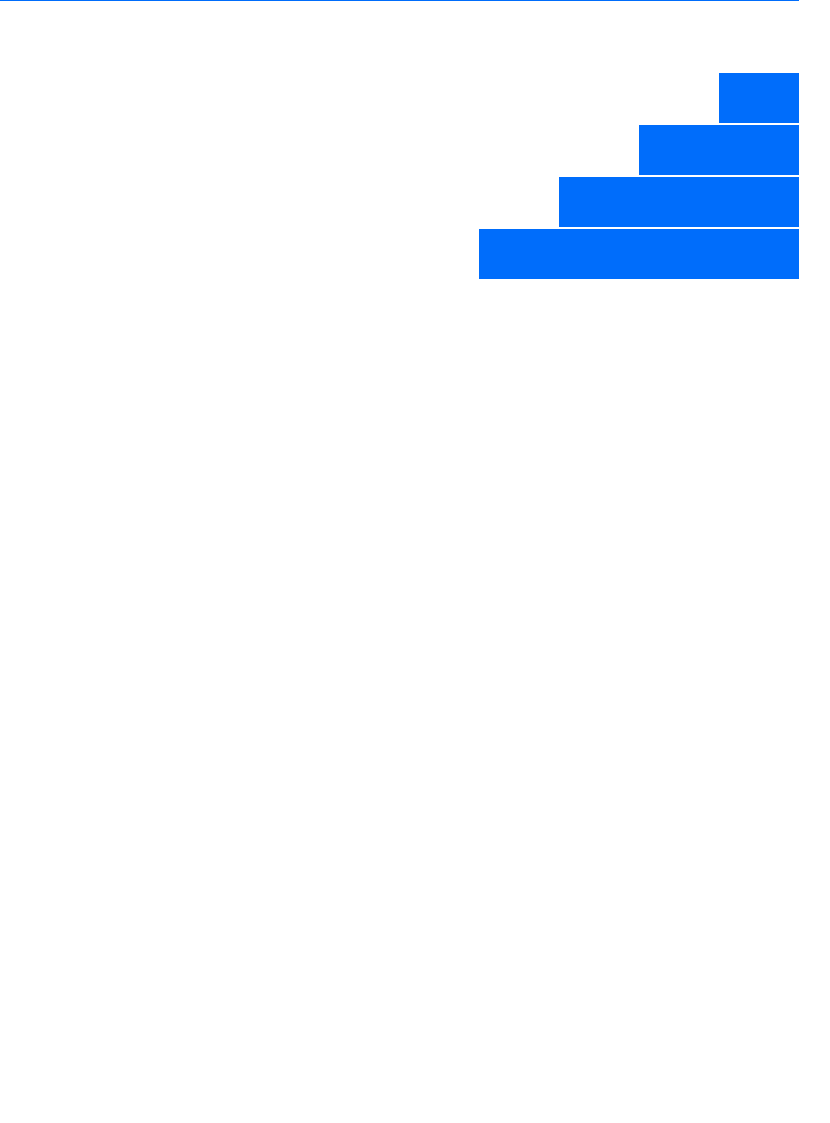
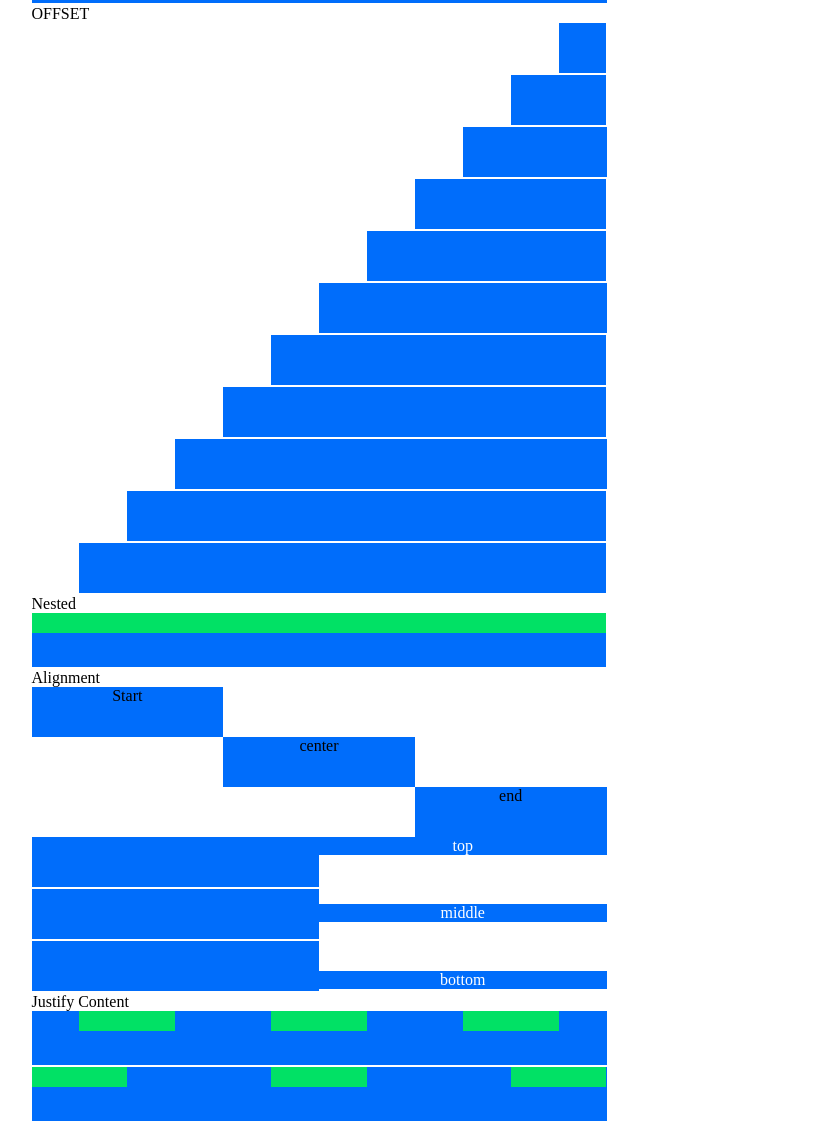
Before and after one commit to alfredochs/html-css-12bool, a plain HTML site: page index.html in a window 1280 px wide. Shown: the part 363-1486 px from the top of the page, without its empty margins (321-1151 px from the left). Before the commit the page ends 800 px from the top, so only its background shows below. Drawn offline with Linux system fonts and the light colour scheme.

Commit message:
da correggere

```diff
--- a/css/12bool.css
+++ b/css/12bool.css
@@ -4,7 +4,7 @@
     box-sizing: border-box;
 }
 .container {
-    width: 960px;
+    max-width: 575px;
     margin: auto;
 
 }
@@ -16,13 +16,15 @@
     padding-bottom: 2px;
 
 }
-.nested{
+.nested {
     background-color: #01E165;
     display: flex;
     flex-direction: row;
     width: 100%;
     justify-content: center;
     align-items: center;
+    min-height: 20px;
+    /* border: 2px solid #006DFB ; */
 }
 .col {flex-grow: 1; flex-basis: 0; max-width: 100%;}
 
@@ -59,10 +61,45 @@
 div[class*="col-"]{
     background-color: #006DFB;
     min-height: 50px;
+    /* border: 2px solid white; */
     text-align: center;
-    /* padding: 15px; */
+    padding-bottom: 2px;
 }
 
+#center {
+    display: flex;
+    justify-content: center;
+}
+
+#end {
+    display: flex;
+    justify-content: flex-end;
+}
+
+.col-6.container-tmb{
+    display: flex;
+    flex-direction: column;
+}
+.blue{
+    background-color: #006DFB;
+}
+.container-tmb.middle{
+    justify-content: center;
+}
+
+.container-tmb.bottom{
+    justify-content: flex-end;
+}
+
+/* JUSTUFY CONTENT / SPACE BETWEEN */
+.row.justify{
+    justify-content: space-around;
+    align-items: center;
+}
+.row.between{
+    justify-content: space-between;
+    align-items: center;
+}
 
 
 /*
--- a/index.html
+++ b/index.html
@@ -1,5 +1,6 @@
 <!DOCTYPE html>
 <html lang="en">
+
 <head>
     <meta charset="UTF-8">
     <meta http-equiv="X-UA-Compatible" content="IE=edge">
@@ -7,6 +8,7 @@
     <link rel="stylesheet" href="css/12bool.css">
     <title>Griglia</title>
 </head>
+
 <body>
     <div class="container">
         <div class="row">
@@ -51,15 +53,25 @@
         <div class="row">
             <div class="col-6">
                 <div class="row">
-                    <div class="col-2"><div class="nested">nested 2 col</div></div>
-                    <div class="col-2"><div class="nested">nested 2 col</div></div>
-                    <div class="col-8"><div class="nested">nested 8 col</div></div>
+                    <div class="col-2">
+                        <div class="nested">nested 2 col</div>
+                    </div>
+                    <div class="col-2">
+                        <div class="nested">nested 2 col</div>
+                    </div>
+                    <div class="col-8">
+                        <div class="nested">nested 8 col</div>
+                    </div>
                 </div>
             </div>
             <div class="col-6">
                 <div class="row">
-                    <div class="col-6"><div class="nested">Nested 6 col</div></div>
-                    <div class="col-6"><div class="nested">Nested 6 col</div></div>
+                    <div class="col-6">
+                        <div class="nested">Nested 6 col</div>
+                    </div>
+                    <div class="col-6">
+                        <div class="nested">Nested 6 col</div>
+                    </div>
                 </div>
             </div>
 
@@ -67,9 +79,9 @@
         <div class="row">
             <div class="col-12"></div>
         </div>
-        <div class="row">
+        <!-- <div class="row">
             <div class="col-12-offset"></div>
-        </div>
+        </div> -->
 
         <div>OFFSET</div>
 
@@ -88,7 +100,124 @@
         <div class="row">
             <div class="col-8-offset col-4"></div>
         </div>
+
+        <div class="row">
+            <div class="col-7-offset col-5"></div>
+        </div>
+
+        <div class="row">
+            <div class="col-6-offset col-6"></div>
+        </div>
+
+        <div class="row">
+            <div class="col-5-offset col-7"></div>
+        </div>
+
+        <div class="row">
+            <div class="col-4-offset col-8"></div>
+        </div>
+
+        <div class="row">
+            <div class="col-3-offset col-9"></div>
+        </div>
+
+        <div class="row">
+            <div class="col-2-offset col-10"></div>
+        </div>
+
+        <div class="row">
+            <div class="col-1-offset col-11"></div>
+        </div>
+
+        <div>Nested</div>
+
+        <div class="row">
+            <div class="col-7">
+                <div class="row">
+                    <div class="col-3">
+                        <div class="nested"></div>
+                    </div>
+                    <div class="col-6">
+                        <div class="nested"></div>
+                    </div>
+                    <div class="col-3">
+                        <div class="nested"></div>
+                    </div>
+                </div>
+            </div>
+            <div class="col-5">
+                <div class="row">
+                    <div class="col-6">
+                        <div class="nested"></div>
+                    </div>
+                    <div class="col-6">
+                        <div class="nested"></div>
+                    </div>
+                </div>
+            </div>
+        </div>
+
+        <div>Alignment</div>
+        <div>
+            <div class="col-4">Start</div>
+        </div>
+
+        <div id="center">
+            <div class="col-4">center</div>
+        </div>
+        <div id="end">
+            <div class="col-4">end</div>
+        </div>
+
+        <!-- TOP MIDDLE BOTTOM  -->
+
+        <div class="row">
+            <div class="col-6"></div>
+            <div class="col-6 container-tmb" style="background-color: white;">
+                <div class="top blue">top</div>
+            </div>
+        </div>
+
+        <div class="row">
+            <div class="col-6"></div>
+            <div class="col-6 container-tmb middle" style="background-color: white;">
+                <div class="blue">middle</div>
+            </div>
+        </div>
+
+        <div class="row">
+            <div class="col-6"></div>
+            <div class="col-6 container-tmb bottom" style="background-color: white;">
+                <div class="blue">bottom</div>
+            </div>
+        </div>
+
+        <div>Justify Content</div>
+
+        <div class="row">
+            <div class="col-12">
+                <div class="row justify">
+                    <div class="col-2"><div class="nested"></div></div>
+                    <div class="col-2"><div class="nested"></div></div>
+                    <div class="col-2"><div class="nested"></div></div>
+                </div>
+            </div>
+        </div>
+
+        <div class="row">
+            <div class="col-12">
+                <div class="row between">
+                    <div class="col-2"><div class="nested"></div></div>
+                    <div class="col-2"><div class="nested"></div></div>
+                    <div class="col-2"><div class="nested"></div></div>
+                </div>
+            </div>
+        </div>
+
+
     </div>
 
+
 </body>
+
 </html>
```
